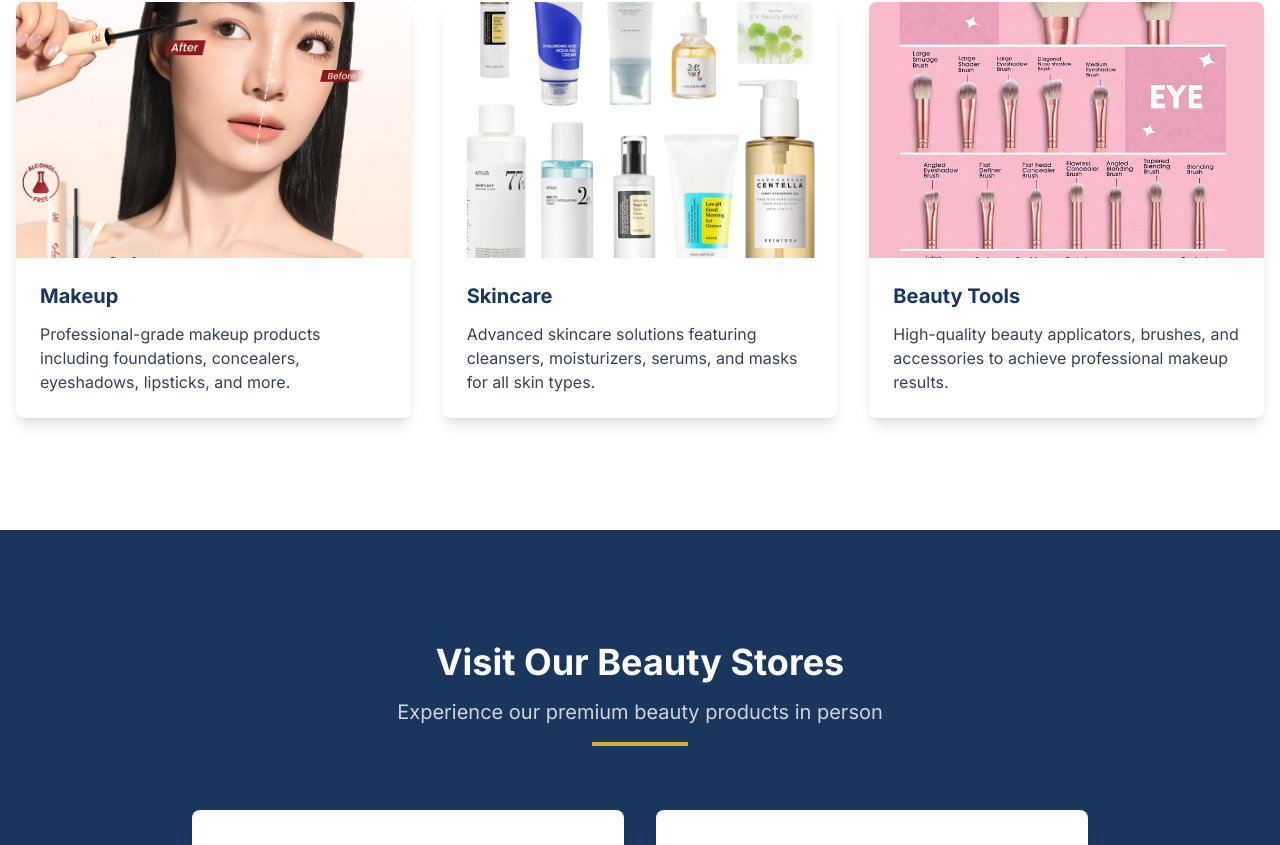
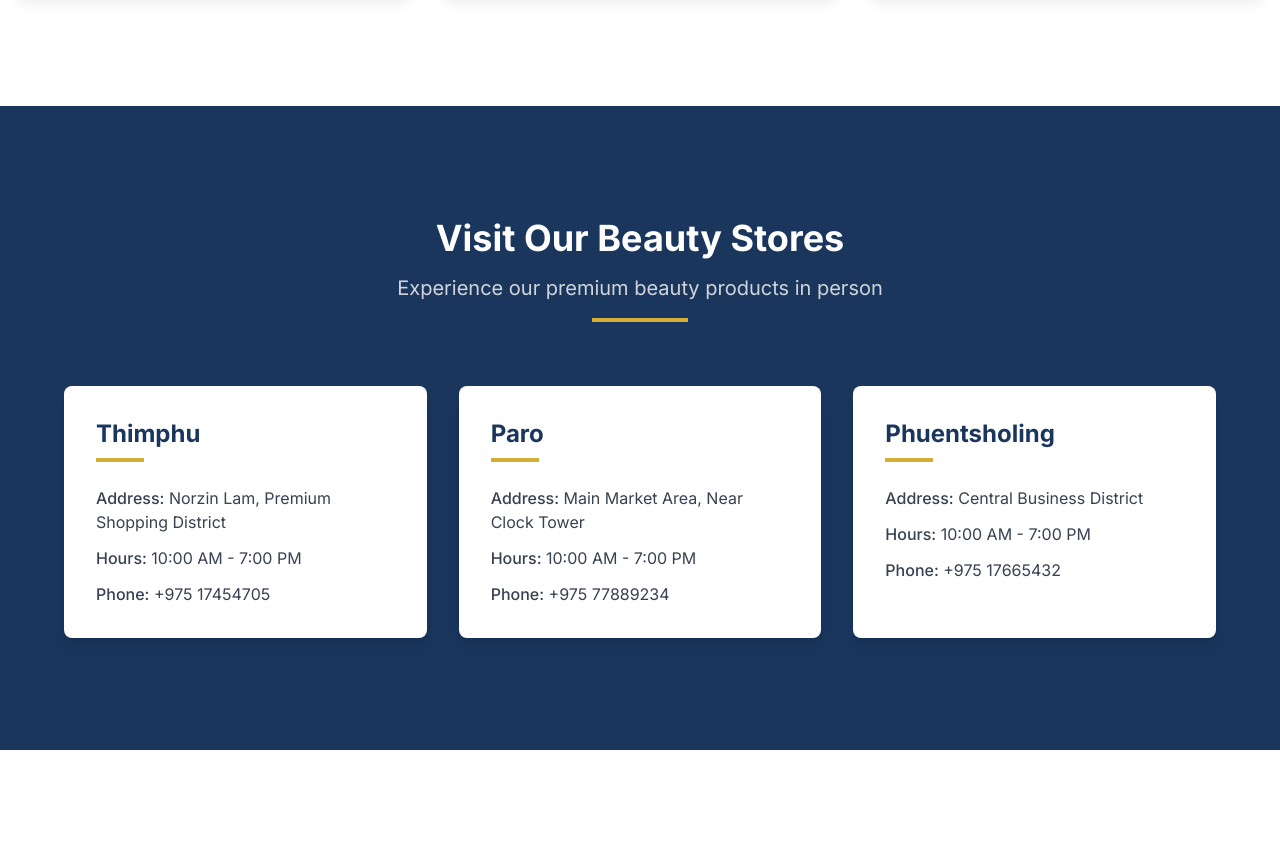
Before and after one commit to wilsoninuk/CCBRAND, a Next.js app: page /brands/focallure in a window 1280 px wide. Shown: the part 3372-4217 px from the top of the page. Built offline with nearby package versions, Linux system fonts and the light colour scheme.

Commit message:
Initial commit: CC Bhutan website with Next.js 14

```diff
--- a/src/app/brands/focallure/page.tsx
+++ b/src/app/brands/focallure/page.tsx
@@ -34,11 +34,6 @@
     caption: 'Focallure Beauty Store - Paro',
   },
   {
-    src: FOCALLURE_STORE2,
-    alt: 'Focallure Beauty Store in Phuentsholing',
-    caption: 'Focallure Beauty Store - Phuentsholing',
-  },
-  {
     src: FOCALLURE_PRODUCT1,
     alt: 'Focallure Makeup Products',
     caption: 'Premium Makeup Collection',
@@ -65,19 +60,19 @@
     city: 'Thimphu',
     address: 'Norzin Lam, Premium Shopping District',
     hours: '10:00 AM - 7:00 PM',
-    phone: '+975 1234 5690',
+    phone: '+975 17454705',
   },
   {
     city: 'Paro',
     address: 'Main Market Area, Near Clock Tower',
     hours: '10:00 AM - 7:00 PM',
-    phone: '+975 1234 5691',
+    phone: '+975 77889234',
   },
   {
     city: 'Phuentsholing',
     address: 'Central Business District',
     hours: '10:00 AM - 7:00 PM',
-    phone: '+975 1234 5692',
+    phone: '+975 17665432',
   },
 ];
 
@@ -198,7 +193,7 @@
           <div className="h-1 w-24 bg-[#D4AF37] mx-auto mt-4"></div>
         </div>
 
-        <div className="grid grid-cols-1 md:grid-cols-2 gap-8 max-w-4xl mx-auto">
+        <div className="grid grid-cols-1 md:grid-cols-3 gap-8 max-w-6xl mx-auto">
           {storeLocations.map((store, index) => (
             <div key={index} className="bg-white p-8 rounded-lg shadow-lg">
               <h3 className="text-2xl font-bold text-[#1A365D] mb-2">{store.city}</h3>
--- a/src/app/page.tsx
+++ b/src/app/page.tsx
@@ -2,6 +2,7 @@
 
 import * as React from 'react';
 import { useState } from 'react';
+import Image from 'next/image';
 
 // 创建双语内容
 const content = {
@@ -182,13 +183,17 @@
                 <div
                   key={index}
                   className="group relative overflow-hidden rounded-lg shadow-lg hover:shadow-xl transition-all duration-300 h-64"
-                  style={{
-                    backgroundImage: `linear-gradient(rgba(0, 0, 0, 0.3), rgba(0, 0, 0, 0.3)), url('${imagePath}')`,
-                    backgroundSize: 'cover',
-                    backgroundPosition: 'center'
-                  }}
                 >
-                  <div className="absolute inset-0 bg-gradient-to-t from-black/90 via-black/50 to-black/30"></div>
+                  <div className="relative w-full h-full">
+                    <Image
+                      src={imagePath}
+                      alt={brand.title}
+                      fill
+                      className="object-cover"
+                      sizes="(max-width: 768px) 100vw, (max-width: 1200px) 33vw, 400px"
+                    />
+                    <div className="absolute inset-0 bg-gradient-to-t from-black/90 via-black/50 to-black/30"></div>
+                  </div>
                   <div className="absolute inset-0 z-10 flex flex-col justify-end p-6 text-white">
                     <h3 className="text-2xl font-bold mb-2">{brand.title}</h3>
                     <p className="text-sm text-gray-300 mb-4 opacity-90">{brand.description}</p>
```
